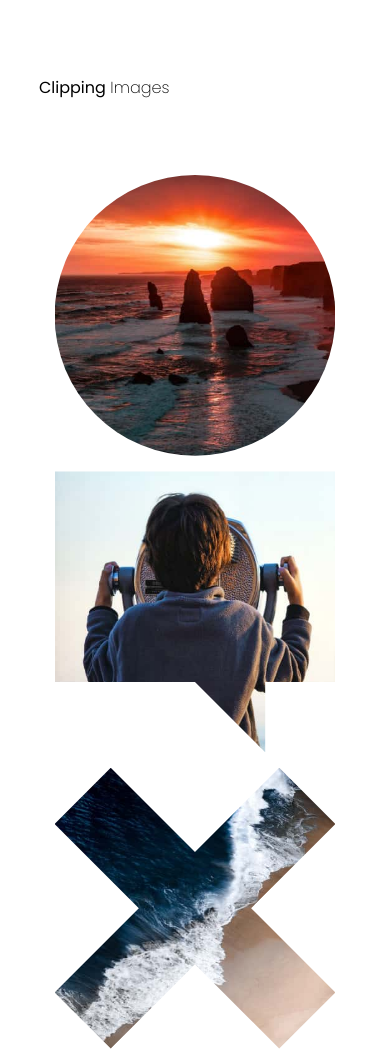
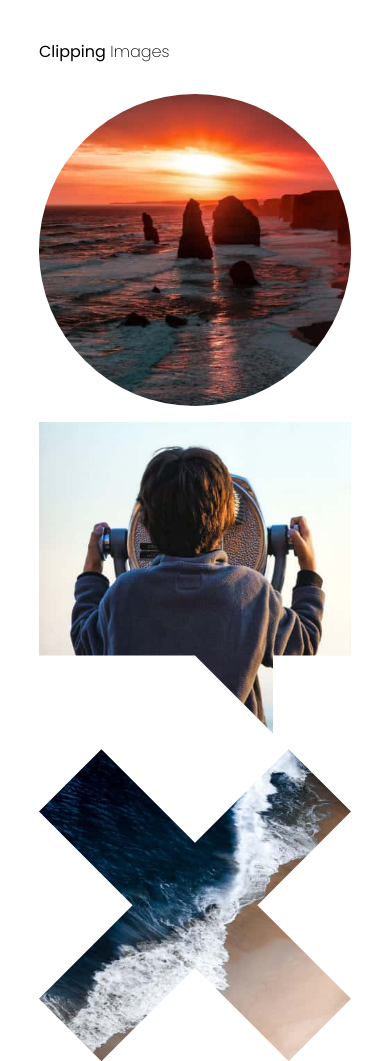
Before and after one commit to davidlower/clipping-images-with-shapes-css30-day3, a plain HTML site: page index.html in a window 390 px wide. Shown: the top 1061 px of the page. Drawn offline with Linux system fonts and the light colour scheme.

Commit message:
improved responsiveness

```diff
--- a/styles.css
+++ b/styles.css
@@ -70,18 +70,28 @@ img:hover {
 
 /* MEDIA QUERIES */
 
-@media screen and (max-width: 700px) {
+@media screen and (max-width: 750px) {
    .container {
       width: 80%;
+      margin: 10% auto;
    }
+
    img {
       display: block;
 
-      width: 90%;
+      width: 100%;
+      max-width: 450px;
       height: auto;
-      margin: 5% auto 5% auto;
+      margin: 5% auto;
    }
+
    img:nth-child(odd) {
       margin-right: auto;
    }
+
+   h1 {
+      width: 100%;
+      max-width: 450px;
+      margin: 30px auto;
+   }
 }
```
Also changed, not shown: img/basket copy.jpg (added), img/basket@2x copy.jpg (added), img/basket@3x copy.jpg (added), img/boy copy.jpg (added), img/boy@2x copy.jpg (added), img/boy@3x copy.jpg (added), img/sunset copy.jpg (added), img/sunset@2x copy.jpg (added), img/sunset@3x copy.jpg (added), img/waves copy.jpg (added), img/waves@2x copy.jpg (added), img/waves@3x copy.jpg (added).
